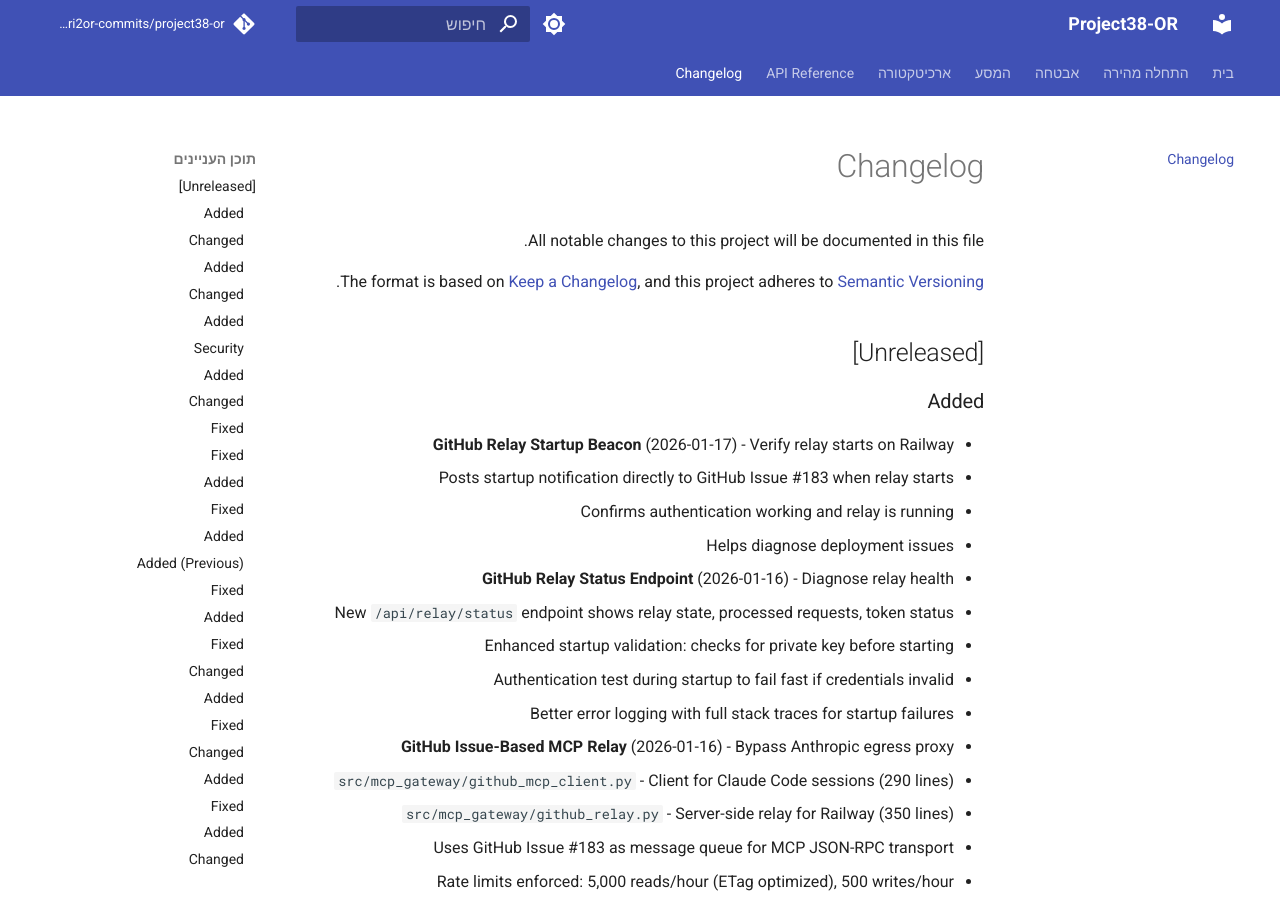
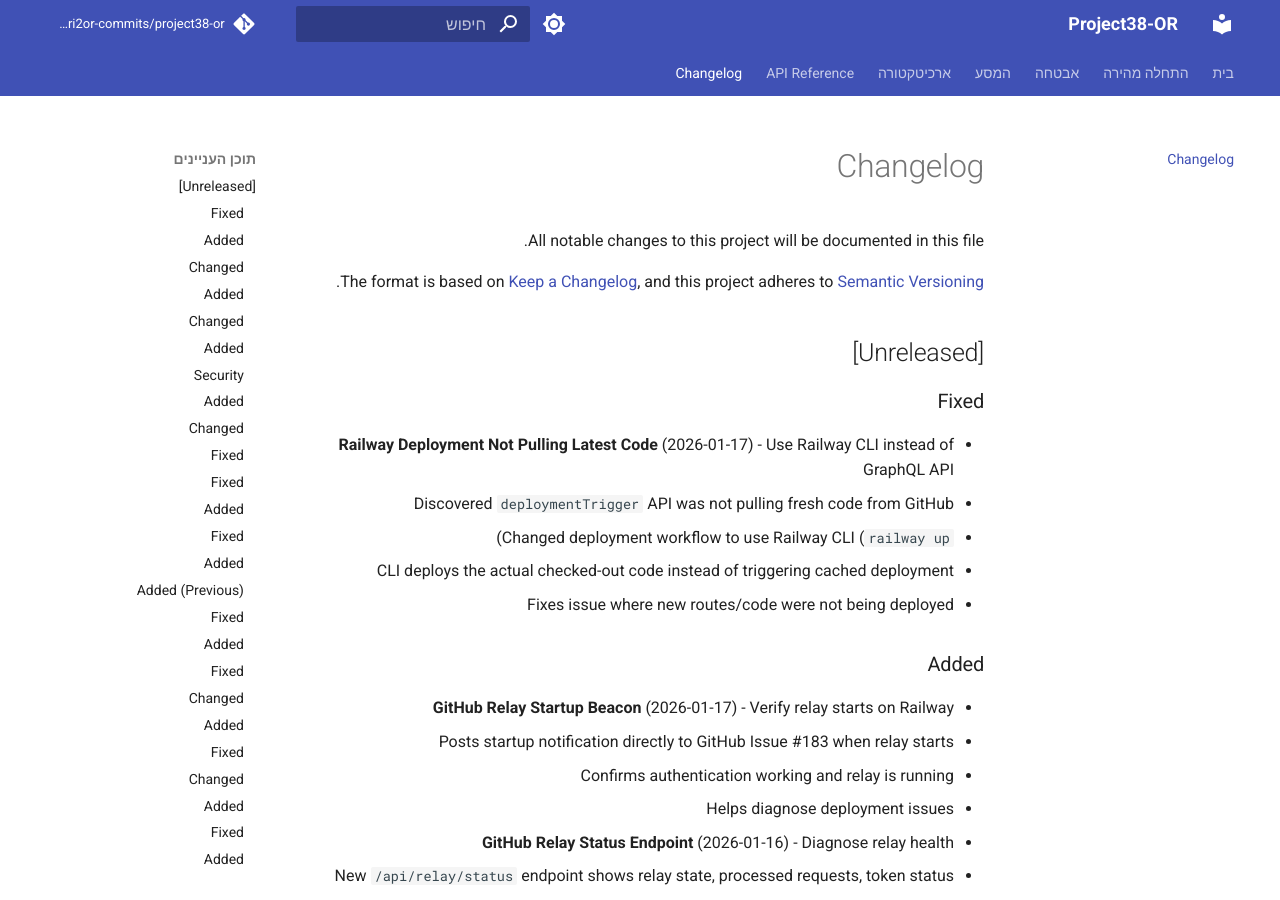
Before and after one commit to edri2or-commits/project38-or, an MkDocs documentation site: the page built from docs/changelog.md, in a window 1280 px wide and 900 px high. Built offline with MkDocs 1.6.1 and Material for MkDocs 9.7.7, drawn with Linux system fonts in a browser that asks for light colours; comment, search, counter and statistics services are not loaded.

Commit message:
fix(deploy): use Railway CLI instead of GraphQL API for deployment (#195)
The deploymentTrigger GraphQL API was not pulling fresh code from GitHub,
causing old cached code to be deployed instead of the latest changes.

Changes:
- Install Railway CLI in deployment workflow
- Use `railway up` to deploy checked-out code directly
- This ensures the actual committed code is deployed
- Adds RAILWAY_SERVICE_ID variable support for targeting specific services

Related: https://docs.railway.com/guides/deployments

Co-authored-by: Claude <noreply@anthropic.com>

```diff
--- a/docs/changelog.md
+++ b/docs/changelog.md
@@ -6,6 +6,13 @@ The format is based on [Keep a Changelog](https://keepachangelog.com/en/1.1.0/),
 and this project adheres to [Semantic Versioning](https://semver.org/spec/v2.0.0.html).
 
 ## [Unreleased]
+
+### Fixed
+- **Railway Deployment Not Pulling Latest Code** (2026-01-17) - Use Railway CLI instead of GraphQL API
+  - Discovered `deploymentTrigger` API was not pulling fresh code from GitHub
+  - Changed deployment workflow to use Railway CLI (`railway up`)
+  - CLI deploys the actual checked-out code instead of triggering cached deployment
+  - Fixes issue where new routes/code were not being deployed
 
 ### Added
 - **GitHub Relay Startup Beacon** (2026-01-17) - Verify relay starts on Railway
```
Also changed, not shown: 1 other file.
